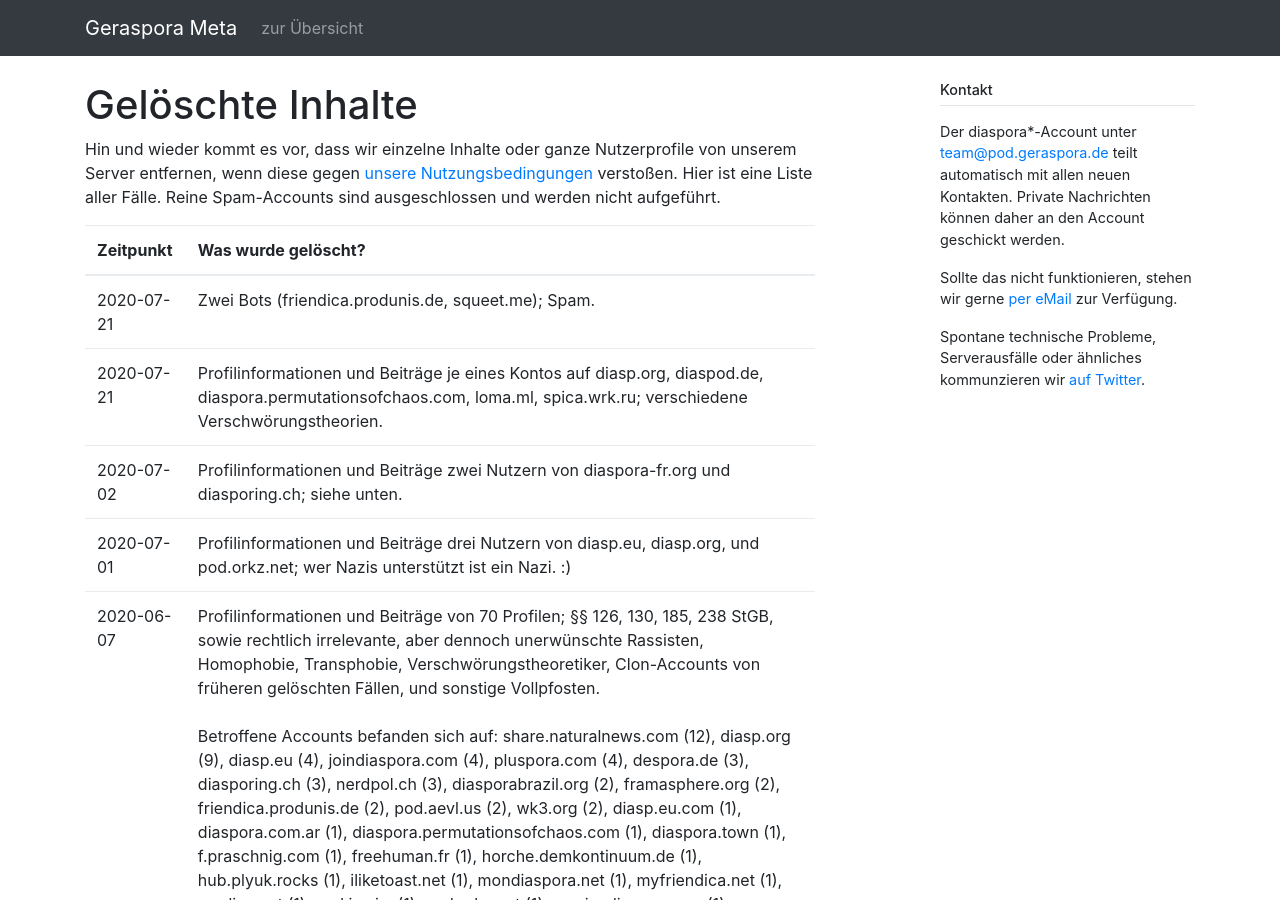
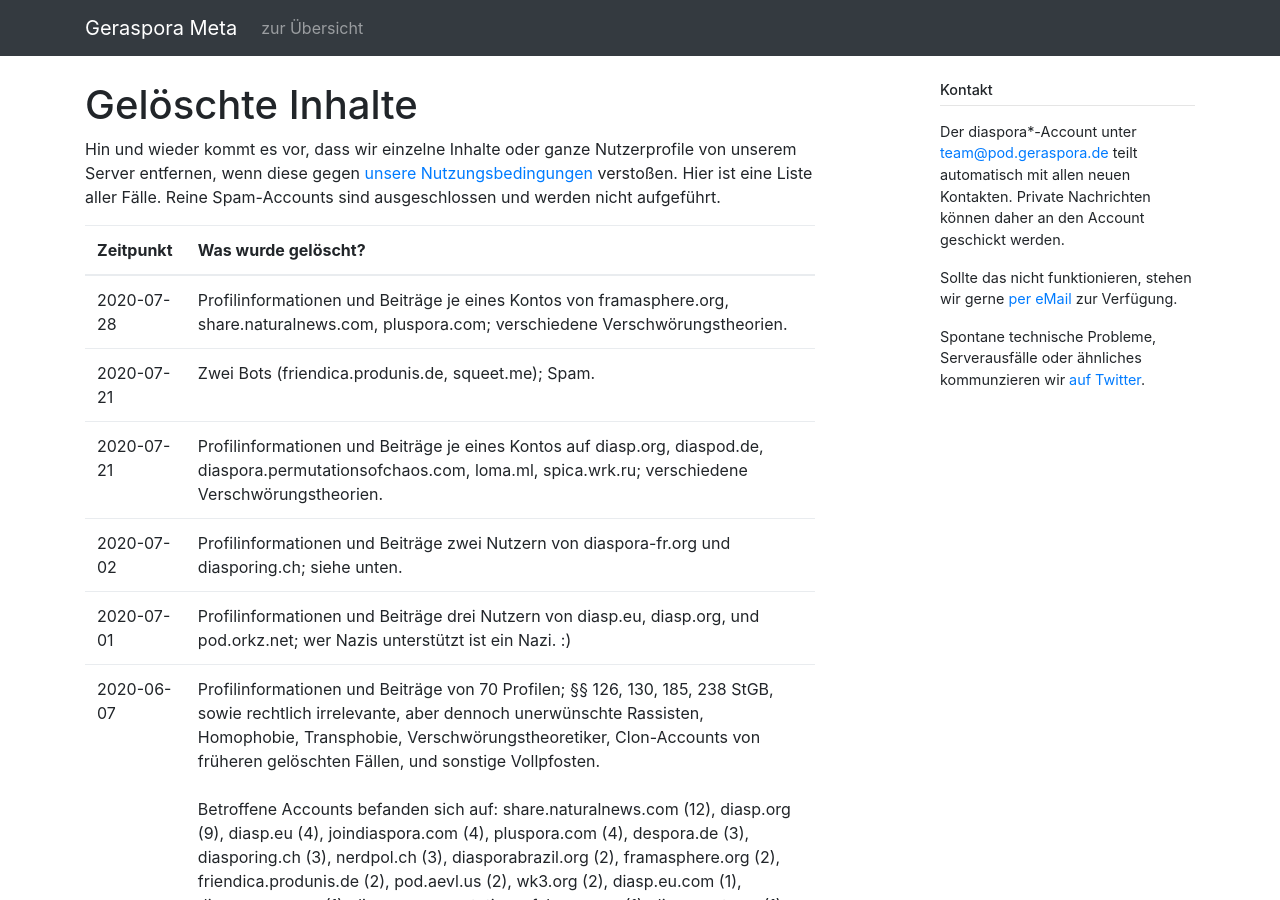
Before and after one commit to geraspora/meta, a Jekyll site: the page built from pod/deleted_contents.md, in a window 1280 px wide and 900 px high. Built offline with Jekyll 4.4.1, drawn with Linux system fonts in a browser that asks for light colours.

Commit message:
if you're happy and you know it delete some shit!

```diff
--- a/pod/deleted_contents.md
+++ b/pod/deleted_contents.md
@@ -8,6 +8,7 @@ Hin und wieder kommt es vor, dass wir einzelne Inhalte oder ganze Nutzerprofile
 
 | Zeitpunkt  | Was wurde gelöscht?                                                                                                                                                                                                                                                                                                                                                                                                                                                                                                                                                                                                                                                                                                                                                                                                                                                                                                                                                       |
 | ---------- | ------------------------------------------------------------------------------------------------------------------------------------------------------------------------------------------------------------------------------------------------------------------------------------------------------------------------------------------------------------------------------------------------------------------------------------------------------------------------------------------------------------------------------------------------------------------------------------------------------------------------------------------------------------------------------------------------------------------------------------------------------------------------------------------------------------------------------------------------------------------------------------------------------------------------------------------------------------------------- |
+| 2020-07-28 | Profilinformationen und Beiträge je eines Kontos von framasphere.org, share.naturalnews.com, pluspora.com; verschiedene Verschwörungstheorien.                                                                                                                                                                                                                                                                                                                                                                                                                                                                                                                                                                                                                                                                                                                                                                                                                            |
 | 2020-07-21 | Zwei Bots (friendica.produnis.de, squeet.me); Spam.                                                                                                                                                                                                                                                                                                                                                                                                                                                                                                                                                                                                                                                                                                                                                                                                                                                                                                                       |
 | 2020-07-21 | Profilinformationen und Beiträge je eines Kontos auf diasp.org, diaspod.de, diaspora.permutationsofchaos.com, loma.ml, spica.wrk.ru; verschiedene Verschwörungstheorien.                                                                                                                                                                                                                                                                                                                                                                                                                                                                                                                                                                                                                                                                                                                                                                                                  |
 | 2020-07-02 | Profilinformationen und Beiträge zwei Nutzern von diaspora-fr.org und diasporing.ch; siehe unten.                                                                                                                                                                                                                                                                                                                                                                                                                                                                                                                                                                                                                                                                                                                                                                                                                                                                         |
```
